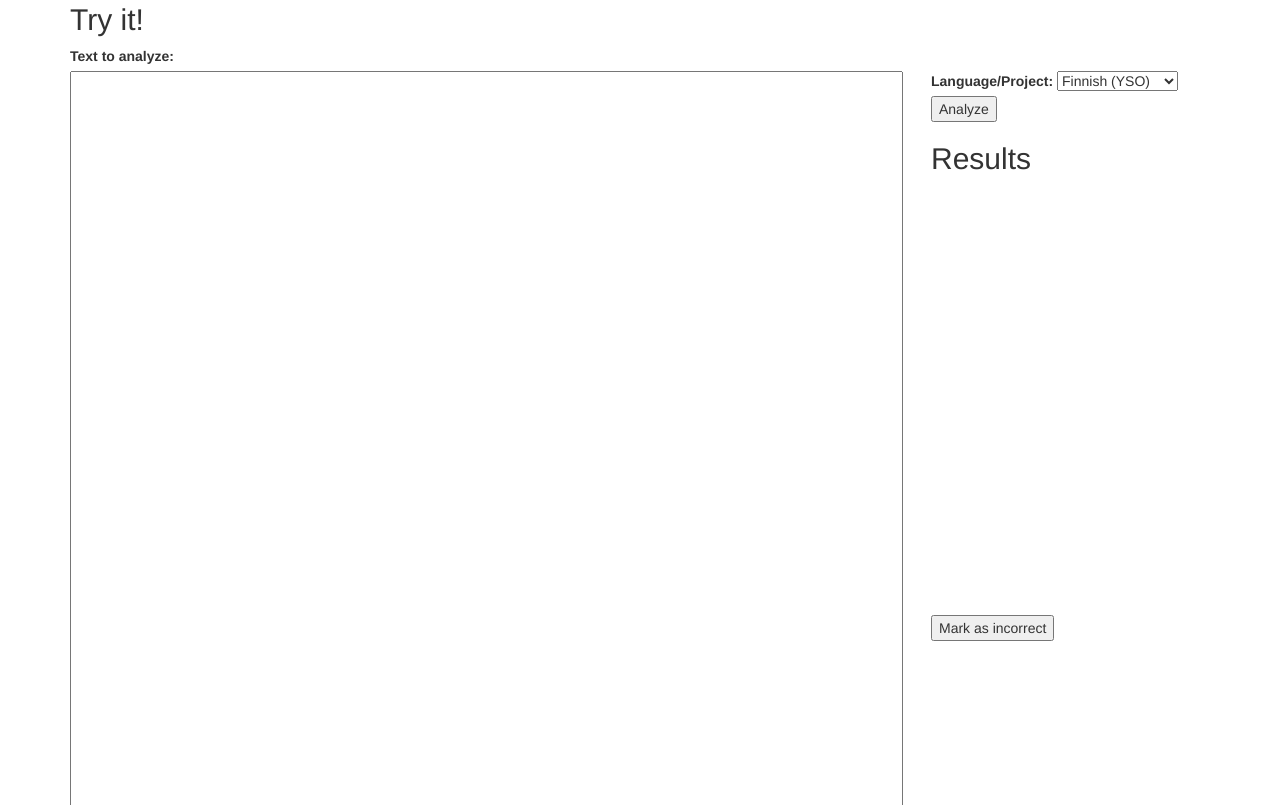
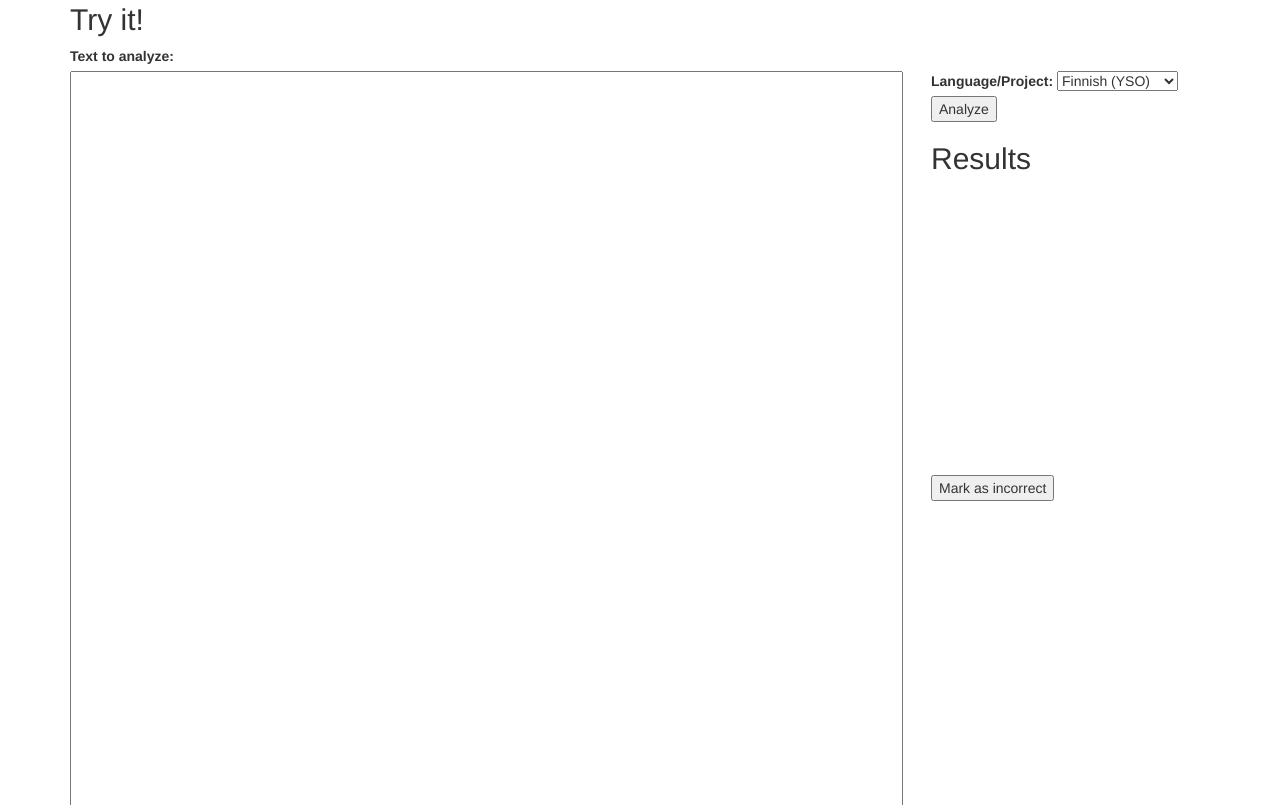
Before and after one commit to osma/annif, a plain HTML site: page web/www/index.html in a window 1280 px wide. Shown: the part 645-1450 px from the top of the page. Drawn offline with nearby package versions, Linux system fonts and the light colour scheme.

Commit message:
reduce height of results so the teach button is better placed

```diff
--- a/web/www/index.html
+++ b/web/www/index.html
@@ -11,7 +11,7 @@ textarea {
   margin-right: 2em;
 }
 #results {
-  min-height: 30em;
+  min-height: 20em;
   margin-left: 3em;
   list-style-type: none;
 
```
